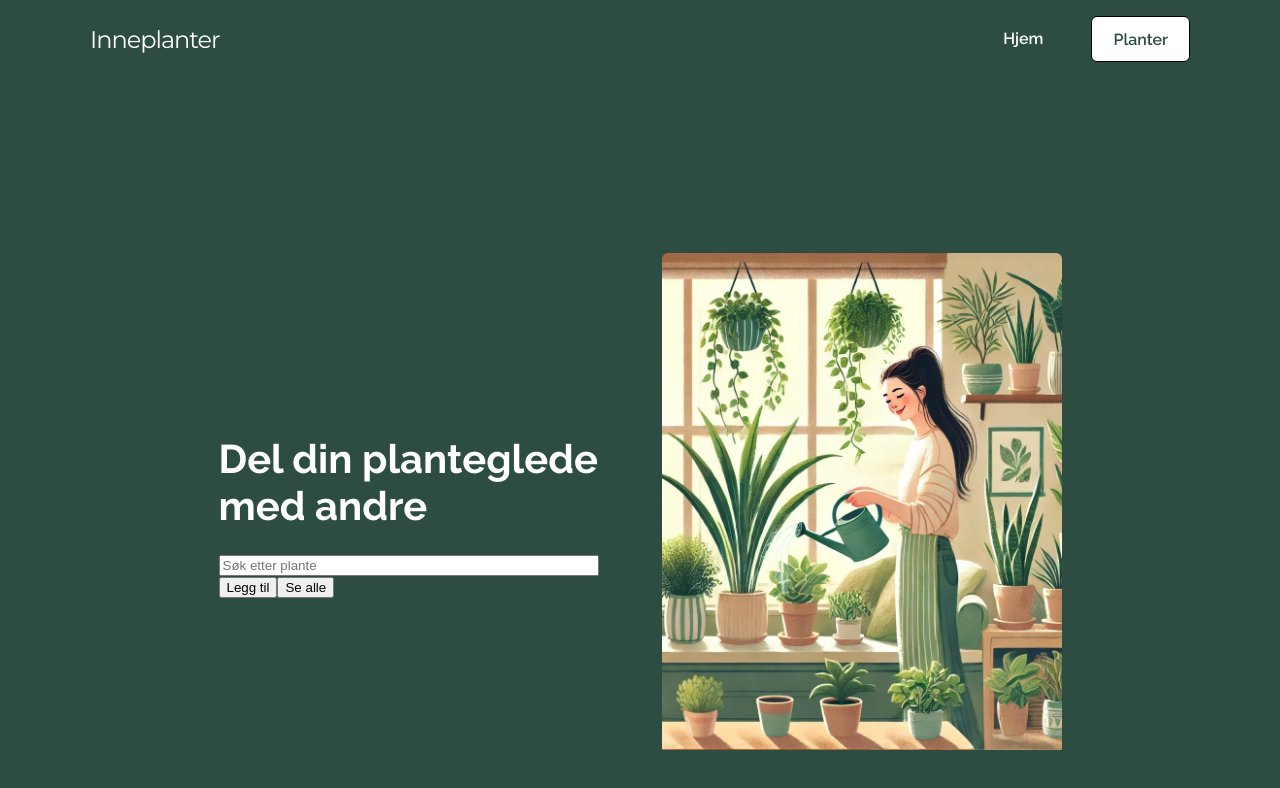
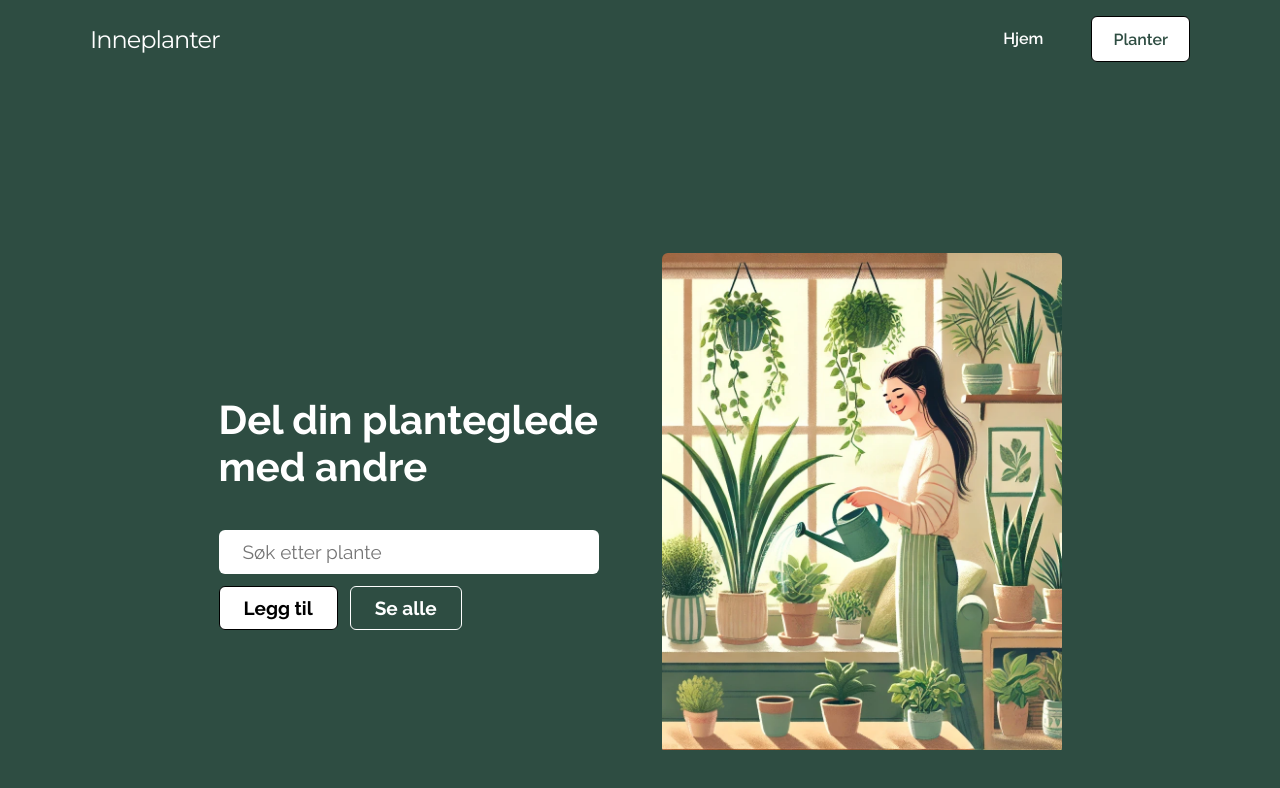
Before and after one commit to klhaug/inneplanter, a React (Create React App) app: page / in a window 1280 px wide. Shown: the top 788 px of the page. Built offline with nearby package versions, Linux system fonts and the light colour scheme.

Commit message:
v1 hero style almost complete

```diff
--- a/src/components/Hero/Hero.css
+++ b/src/components/Hero/Hero.css
@@ -5,9 +5,10 @@
 }
 
 h1 {
+    box-sizing: border-box;
     max-width: 380px;
     font-size: 40px;
-    margin: 20 0;
+    margin: 20px 0px;
     color: white;
     font-family: Raleway;
     font-weight: 700;
@@ -37,3 +38,66 @@ h1 {
     border-radius: 6px;
     overflow: hidden;
 }
+
+.hero-search{
+    font-family: Raleway;
+    height: 44px;
+    padding: 0 24px;
+    margin-top: 20px;
+    margin-bottom: 6px;
+    border-radius: 6px;
+    font-size: 19px;
+    border: 0px;
+    outline: none;
+}
+
+.hero-button-container {
+    display: flex;
+    gap: 12px;
+}
+
+.hero-add-button {
+    display: flex;
+    align-items: center;
+    font-family: Raleway;
+    font-size: 19px;
+    font-weight: 700;
+    margin-top: 6px;
+    background-color: white;
+    border: 1px solid black;
+    border-radius: 6px;
+    height: 44px;
+    padding: 0 24px ;
+    cursor: pointer;
+}
+
+
+.hero-add-button:hover{
+    background-color: #F0f0f0;
+    color: black;
+    box-shadow: 0 1px 1px rgba(0, 0, 0, 0.304);
+    border: 1px solid black;
+
+}
+.hero-database-button{
+    display: flex;
+    align-items: center;
+    font-family: Raleway;
+    color: white;
+    font-size: 19px;
+    font-weight: 700;
+    margin-top: 6px;
+    background-color: #2E4D42 ;
+    border: 1px solid white;
+    border-radius: 6px;
+    height: 44px;
+    padding: 0 24px ;
+    cursor: pointer;
+}
+
+.hero-database-button:hover{
+    background-color: white;
+    color: #2E4D42;
+    box-shadow: 0 1px 1px rgba(0, 0, 0, 0.304);
+    border: 1px solid black;
+}
--- a/src/components/Hero/Hero.js
+++ b/src/components/Hero/Hero.js
@@ -8,10 +8,10 @@ function Hero () {
             <div className="hero-container">
                 <div className="hero-text-container">
                     <h1>Del din planteglede med andre</h1>
-                    <input className="" placeholder="Søk etter plante" type="search"/>
+                    <input className="hero-search" placeholder="Søk etter plante" type="search"/>
                     <div className="hero-button-container">
-                        <button>Legg til</button>
-                        <button>Se alle</button>
+                        <button className="hero-add-button">Legg til</button>
+                        <button className="hero-database-button">Se alle</button>
                     </div>
                 </div>
                 <div className="img-crop">
```
Also changed, not shown: src/components/Navbar/navbar.css (line endings or trailing spaces).
